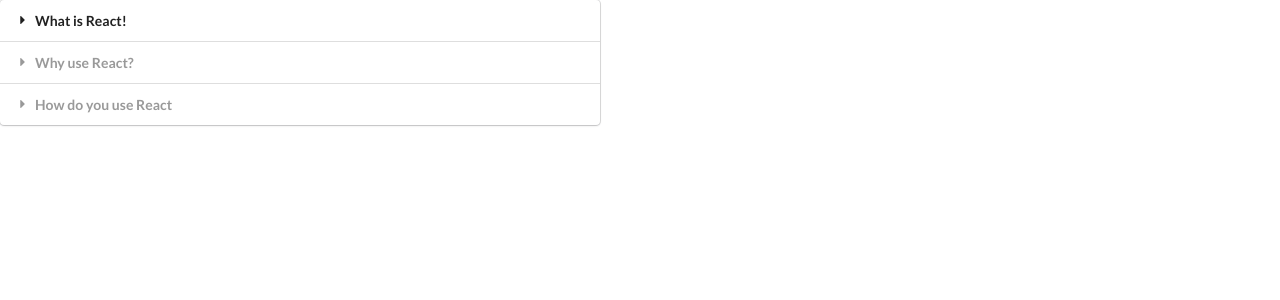
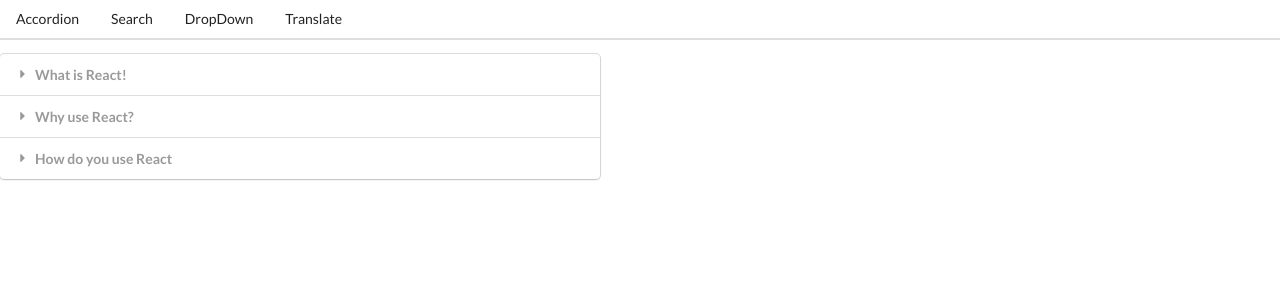
Before and after one commit to reyeskevin9767/modern-react-with-redux-2020, a React (Create React App) app in the folder 12-understanding-hooks/widgets/: page / in a window 1280 px wide. Shown: the top 300 px of the page. Built offline with nearby package versions, Linux system fonts and the light colour scheme.

Commit message:
add header

```diff
--- a/12-understanding-hooks/widgets/src/App.js
+++ b/12-understanding-hooks/widgets/src/App.js
@@ -4,6 +4,7 @@
 import Dropdown from './components/Dropdown';
 import Translate from './components/Translate';
 import Route from './components/Route';
+import Header from './components/Header';
 
 const items = [
   {
@@ -39,6 +40,7 @@
   const [selected, setSelected] = useState(options[0]);
   return (
     <div>
+    <Header />
       <Route path="/">
         <Accordion items={items} />
       </Route>
--- /dev/null
+++ b/12-understanding-hooks/widgets/src/components/Header.js
@@ -0,0 +1,25 @@
+import React from 'react';
+
+const Header = () => {
+  return (
+    <div className="ui secondary pointing menu">
+      <a href="/" className="item">
+        Accordion
+      </a>
+
+      <a href="/list" className="item">
+        Search
+      </a>
+
+      <a href="/dropdown" className="item">
+        DropDown
+      </a>
+
+      <a href="/translate" className="item">
+        Translate
+      </a>
+    </div>
+  );
+};
+
+export default Header;
```
